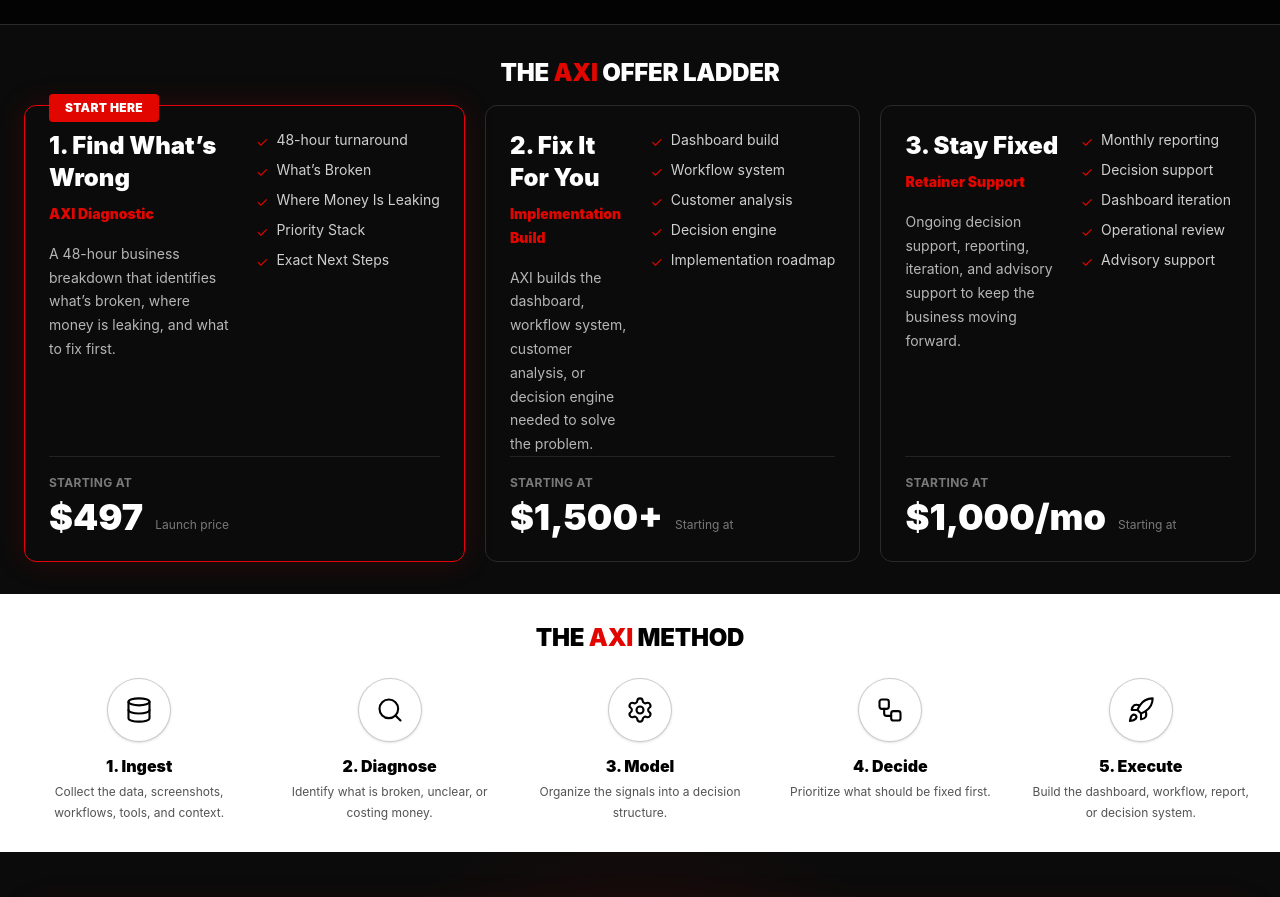
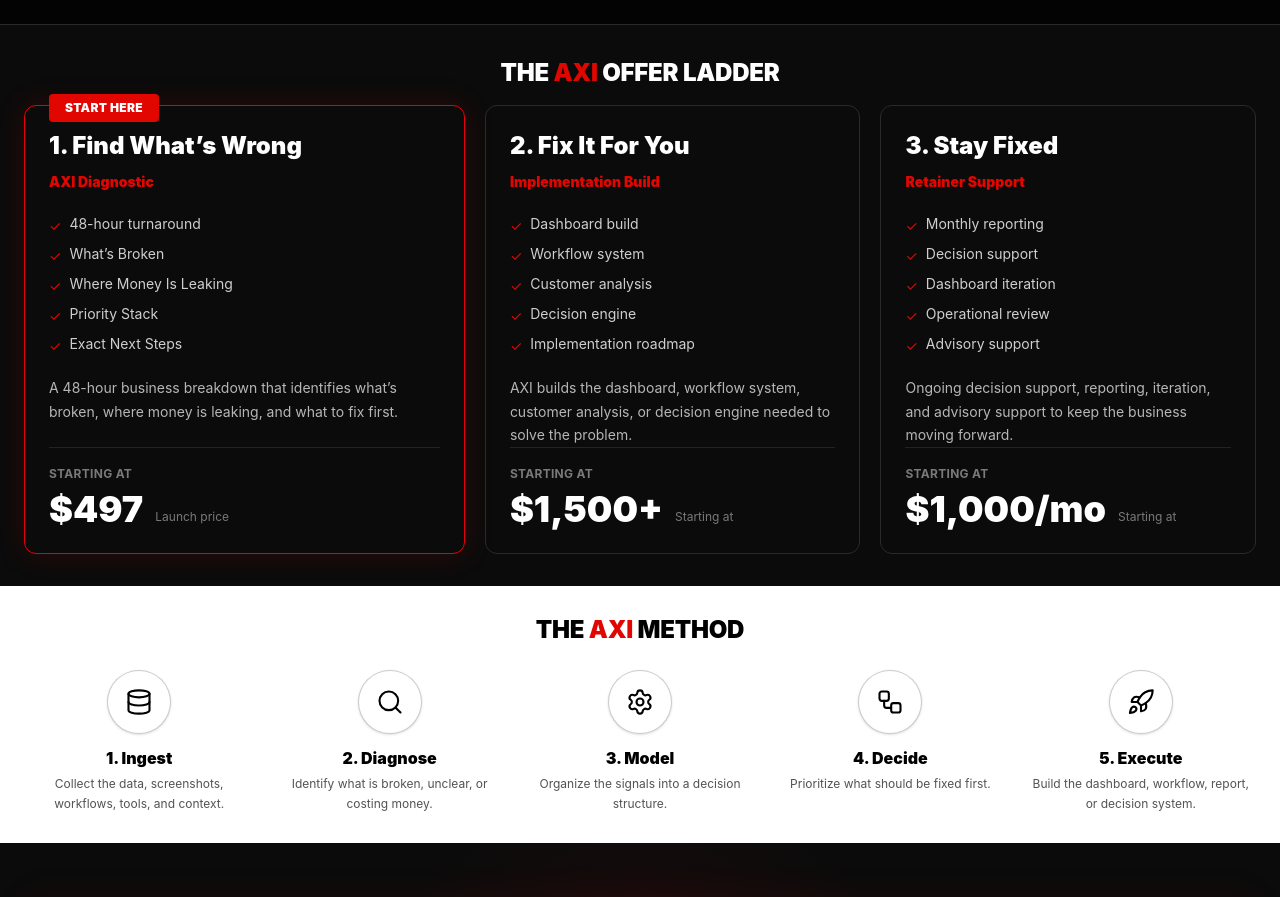
Before and after one commit to shawnfoster/axi, a React (Vite) app: page / in a window 1280 px wide. Shown: the part 982-1879 px from the top of the page. Built offline with nearby package versions, Linux system fonts and the light colour scheme.

Commit message:
Stack homepage offer descriptions below checks

```diff
--- a/src/pages/Home.tsx
+++ b/src/pages/Home.tsx
@@ -120,8 +120,7 @@ export default function Home() {
                 </p>
               )}
 
-              <div className="grid flex-1 gap-5 md:grid-cols-[1fr_auto] lg:grid-cols-1 xl:grid-cols-[1fr_auto]">
-                <div>
+              <div className="flex flex-1 flex-col">
                 <h3 className="text-2xl font-black">
                   {index + 1}. {offer.title}
                 </h3>
@@ -129,12 +128,7 @@ export default function Home() {
                   {offer.internalName}
                 </p>
 
-                  <p className="mt-4 text-sm leading-6 text-white/70">
-                    {offer.description}
-                  </p>
-                </div>
-
-                <ul className="space-y-2 text-sm text-white/80">
+                <ul className="mt-5 space-y-2 text-sm text-white/80">
                   {offer.deliverables.slice(0, 5).map((item: string) => (
                     <li key={item} className="flex items-start gap-2">
                       <span className="mt-0.5 text-axi-red">✓</span>
@@ -142,6 +136,10 @@ export default function Home() {
                     </li>
                   ))}
                 </ul>
+
+                <p className="mt-5 text-sm leading-6 text-white/70">
+                  {offer.description}
+                </p>
               </div>
 
               <div className="mt-auto border-t border-white/10 pt-4">
```
Lines whose indentation alone changed are shown as unchanged.
